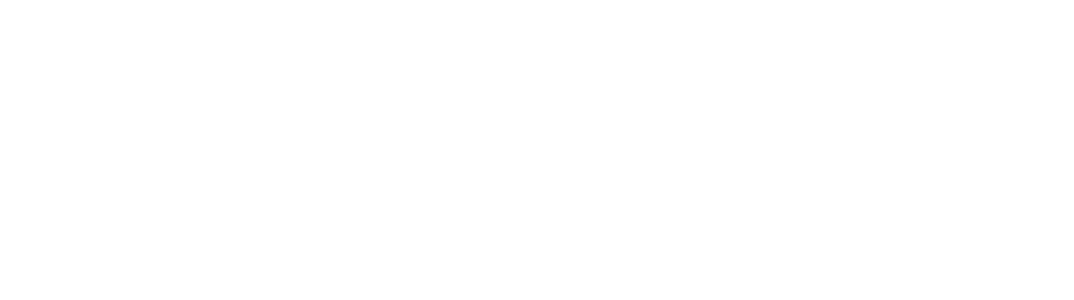
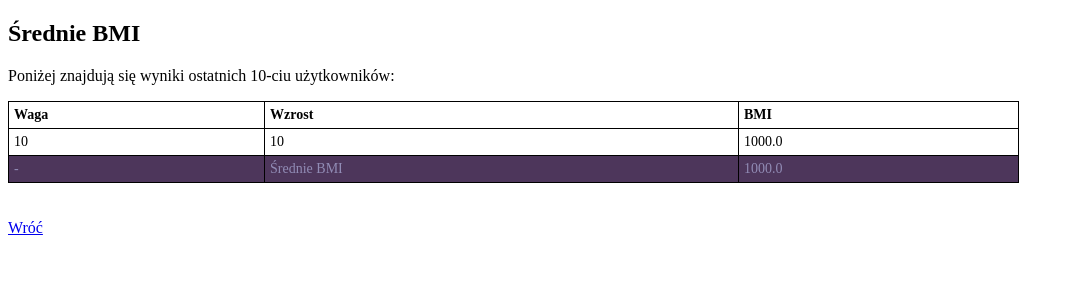
Before and after one commit to Juju-And/fat_or_not, a Flask app: page /list in a window 1280 px wide. Before the commit the part shown is empty. Shown: the top 300 px of the page, without its empty margins (0-1074 px from the left). Run offline with Flask 2, Linux system fonts and the light colour scheme; tables that the repository leaves empty hold one stand-in row (values such as "Sample post").

Commit message:
list of records

```diff
--- a/app/app.py
+++ b/app/app.py
@@ -6,17 +6,10 @@
 @app.route("/")
 def welcome():
     # Znajdź dane ostatniego dodanego do bazy i użyć funkcji do sprawdzania
+
     u = User.query.order_by(User.timestamp.desc()).first()
-    bmi_message = {'underweight': 'Idź coś zjeść.',
-                   'overweight': 'Schudnij grubasie!',
-                   'ok': 'Waga w normie.'}
-    context = {}
     if u:
-        for key in bmi_message.keys():
-            if key == User.check_bmi(u):
-                context = {'bmi_info': bmi_message[key]}
-
-        # context = {'bmi_info': User.check_bmi(u)}
+        context = {'bmi_info': User.check_bmi(u)}
     else:
         context = {'bmi_info': "Grubasy są wśród nas"}
     return render_template('welcome_page.html', **context)
@@ -40,6 +33,22 @@
 
 @app.route("/list")
 def show_list():
-    return render_template('record_list.html')
+    list_of_ten = []
+    users = User.query.order_by(User.timestamp.desc()).limit(10)
+    for el in users:
+        list_of_ten.append({
+            'height': el.height,
+            'weight': el.weight,
+            'bmi': el.calculate_bmi()
+        })
+
+    sum_bmi = 0
+    for el in list_of_ten:
+        sum_bmi += el['bmi']
+    avg_bmi = round(sum_bmi / len(list_of_ten), 2)
+
+    context = {'list_of_ten': list_of_ten,
+               'avg_bmi': avg_bmi}
+    return render_template('record_list.html', **context)
 
 # app.run()
--- a/app/models.py
+++ b/app/models.py
@@ -9,7 +9,7 @@
     timestamp = db.Column(db.DateTime, index=True, default=datetime.utcnow)
 
     def calculate_bmi(self):
-        return self.weight / ((self.height/100) * (self.height/100))
+        return round(self.weight / ((self.height/100) * (self.height/100)), 2)
 
     def check_bmi(self):
         # < 18, 5 – niedowagę
@@ -18,11 +18,11 @@
         # ≥ 25, 0 – nadwagę
         bmi = self.calculate_bmi()
         if bmi <= 18.5:
-            return 'underweight'
-        elif 18.6 <= bmi <= 25:
-            return 'overweight'
+            return bmi, 'Idź coś zjeść'
+        elif bmi > 25:
+            return bmi, 'Schudnij grubasie'
         else:
-            return 'ok'
+            return bmi, 'Waga w normie'
 
     def __repr__(self):
         return '<User {}>'.format(self.id)
--- a/app/templates/record_list.html
+++ b/app/templates/record_list.html
@@ -1,10 +1,59 @@
 <!DOCTYPE html>
-<html lang="en">
+<html lang="en" xmlns:background-color="http://www.w3.org/1999/xhtml">
 <head>
     <meta charset="UTF-8">
+    <style>
+        tr {
+            font-size:14px;
+            text-align:left;
+            padding-top:px;
+            padding-bottom:4px;
+
+        }
+        .summary-row {
+            font-size:14px;
+            text-align:left;
+            padding-top:px;
+            padding-bottom:4px;
+            background-color:#4D365B;
+            color:#918CB5;
+        }
+
+        table, th, td {
+          border: 1px solid black;
+          border-collapse: collapse;
+        }
+        th, td {
+          padding: 5px;
+          text-align: left;
+        }
+    </style>
     <title>Record list</title>
 </head>
 <body>
-
+<h2>Średnie BMI</h2>
+<p>Poniżej znajdują się wyniki ostatnich 10-ciu użytkowników:</p>
+<table style="width:80%">
+    <tr>
+        <th>Waga</th>
+        <th>Wzrost</th>
+        <th>BMI</th>
+    </tr>
+    {% for record in list_of_ten %}
+    <tr>
+        <td>{{record['height']}}</td>
+        <td>{{record['weight']}}</td>
+        <td>{{record['bmi']}}</td>
+        {% endfor %}
+    </tr>
+    <tr class="summary-row">
+        <td>-</td>
+        <td>Średnie BMI</td>
+        <td>{{avg_bmi}}</td>
+    </tr>
+</table>
+<br>
+<br>
+<a href="/">Wróć</a>
 </body>
 </html>
```
